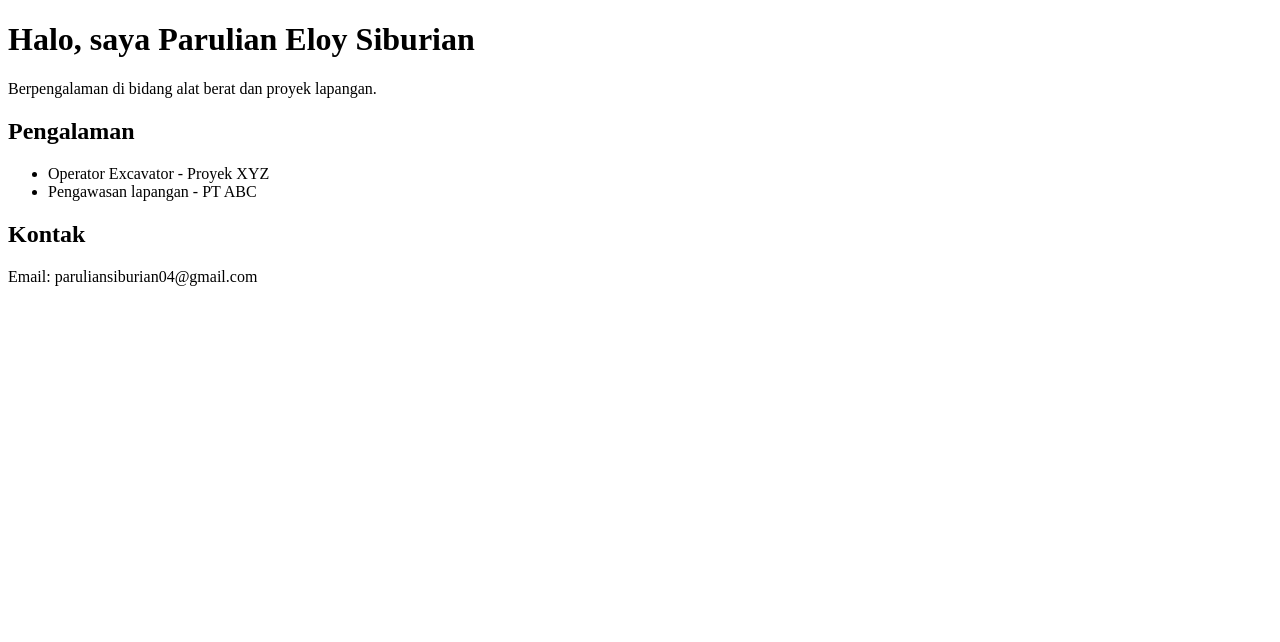
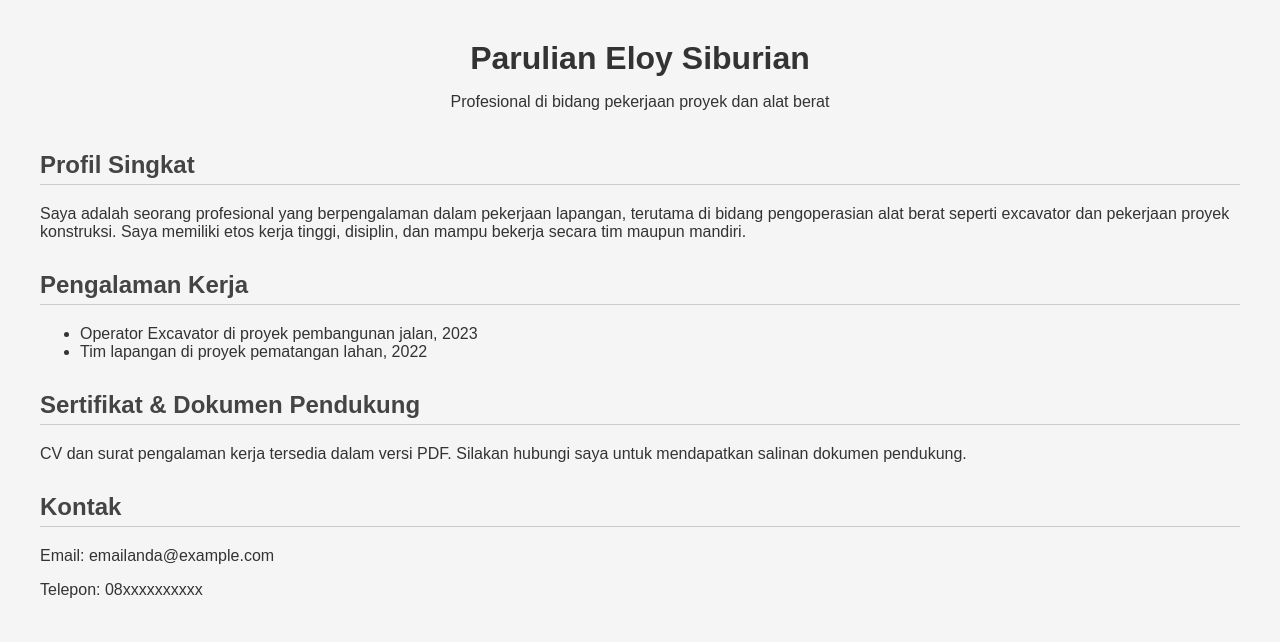
Before and after one commit to eloysiburian/Eloysib, a plain HTML site: page index.html in a window 1280 px wide. Drawn offline with Linux system fonts and the light colour scheme.

Commit message:
Update index.html

```diff
--- a/index.html
+++ b/index.html
@@ -1,19 +1,53 @@
-<!DOCTYPE html>
-<html>
+<!DOCTYPE html><html lang="id">
 <head>
+  <meta charset="UTF-8">
+  <meta name="viewport" content="width=device-width, initial-scale=1.0">
   <title>Portofolio Parulian Eloy Siburian</title>
+  <style>
+    body {
+      font-family: Arial, sans-serif;
+      margin: 40px;
+      background-color: #f5f5f5;
+      color: #333;
+    }
+    header {
+      text-align: center;
+      margin-bottom: 40px;
+    }
+    h1 {
+      font-size: 32px;
+      margin-bottom: 10px;
+    }
+    h2 {
+      color: #444;
+      border-bottom: 1px solid #ccc;
+      padding-bottom: 5px;
+    }
+    section {
+      margin-bottom: 30px;
+    }
+  </style>
 </head>
 <body>
-  <h1>Halo, saya Parulian Eloy Siburian</h1>
-  <p>Berpengalaman di bidang alat berat dan proyek lapangan.</p>
-
-  <h2>Pengalaman</h2>
-  <ul>
-    <li>Operator Excavator - Proyek XYZ</li>
-    <li>Pengawasan lapangan - PT ABC</li>
-  </ul>
-
-  <h2>Kontak</h2>
-  <p>Email: paruliansiburian04@gmail.com</p>
+  <header>
+    <h1>Parulian Eloy Siburian</h1>
+    <p>Profesional di bidang pekerjaan proyek dan alat berat</p>
+  </header>  <section>
+    <h2>Profil Singkat</h2>
+    <p>Saya adalah seorang profesional yang berpengalaman dalam pekerjaan lapangan, terutama di bidang pengoperasian alat berat seperti excavator dan pekerjaan proyek konstruksi. Saya memiliki etos kerja tinggi, disiplin, dan mampu bekerja secara tim maupun mandiri.</p>
+  </section>  <section>
+    <h2>Pengalaman Kerja</h2>
+    <ul>
+      <li>Operator Excavator di proyek pembangunan jalan, 2023</li>
+      <li>Tim lapangan di proyek pematangan lahan, 2022</li>
+    </ul>
+  </section>  <section>
+    <h2>Sertifikat & Dokumen Pendukung</h2>
+    <p>CV dan surat pengalaman kerja tersedia dalam versi PDF. Silakan hubungi saya untuk mendapatkan salinan dokumen pendukung.</p>
+  </section>  <section>
+    <h2>Kontak</h2>
+    <p>Email: emailanda@example.com</p>
+    <p>Telepon: 08xxxxxxxxxx</p>
+  </section>
 </body>
 </html>
```
